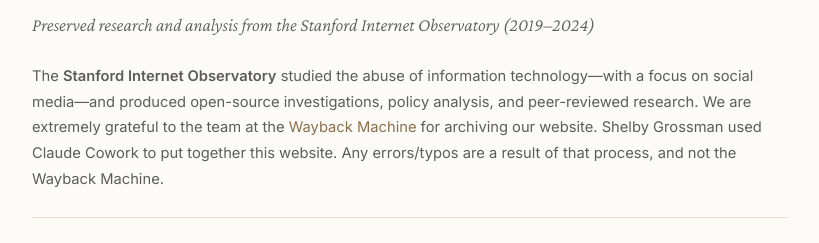
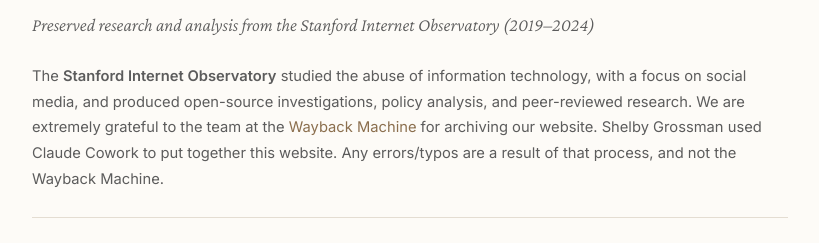
Before and after one commit to shelbygrossman2/website, a plain HTML site: page sio-archive.html in a window 1280 px wide. Shown: the part 169-412 px from the top of the page, without its empty margins (230-1049 px from the left). Drawn offline with nearby package versions, Linux system fonts and the light colour scheme.

Commit message:
Update sio-archive.html

```diff
--- a/sio-archive.html
+++ b/sio-archive.html
@@ -228,7 +228,7 @@
     <h1>Stanford Internet Observatory Archive</h1>
     <p class="subtitle">Preserved research and analysis from the Stanford Internet Observatory (2019–2024)</p>
     <p class="intro">
-      The <strong>Stanford Internet Observatory</strong> studied the abuse of information technology—with a focus on social media—and produced open-source investigations, policy analysis, and peer-reviewed research. We are extremely grateful to the team at the <a href="https://web.archive.org/" target="_blank" rel="noopener">Wayback Machine</a> for archiving our website. Shelby Grossman used Claude Cowork to put together this website. Any errors/typos are a result of that process, and not the Wayback Machine.
+      The <strong>Stanford Internet Observatory</strong> studied the abuse of information technology, with a focus on social media, and produced open-source investigations, policy analysis, and peer-reviewed research. We are extremely grateful to the team at the <a href="https://web.archive.org/" target="_blank" rel="noopener">Wayback Machine</a> for archiving our website. Shelby Grossman used Claude Cowork to put together this website. Any errors/typos are a result of that process, and not the Wayback Machine.
     </p>
 
     <div class="archive-stats">
```
